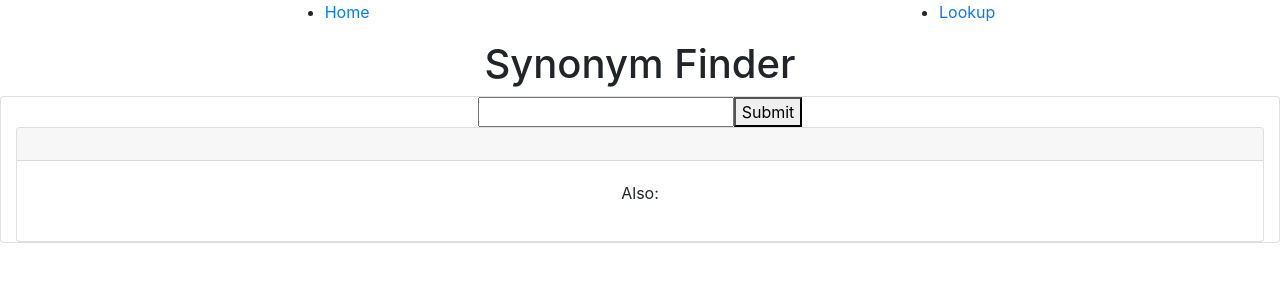
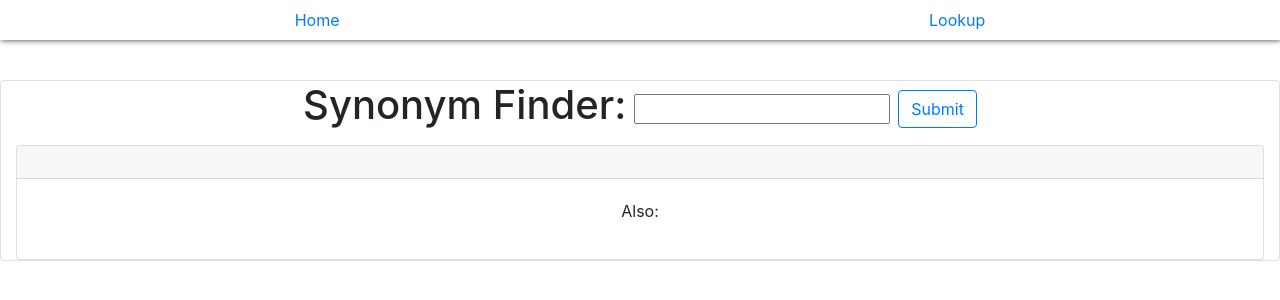
Before and after one commit to dcoco1890/Syno, a React (Create React App) app: page /#/lookup in a window 1280 px wide. Shown: the top 300 px of the page. Built offline with nearby package versions, Linux system fonts and the light colour scheme.

Commit message:
added some styling to the lookup page to make it prettier and easier to see

```diff
--- a/src/App.css
+++ b/src/App.css
@@ -28,3 +28,6 @@
 .ant {
   background-color: red;
 }
+input[type=text]:focus {
+  border: 2px solid rgba(85,85,85, 0.5);
+}
--- a/src/comps/Button.js
+++ b/src/comps/Button.js
@@ -1,7 +1,9 @@
 import React from 'react';
 
 const Button = props => (
-    <button onClick={props.onClick}>
+    <button
+       className='ml-2 btn btn-outline-primary'
+       onClick={props.onClick}>
         Submit
     </button>
 )
--- a/src/comps/Nav.js
+++ b/src/comps/Nav.js
@@ -1,13 +1,15 @@
 import React from 'react';
-
 import {Link} from 'react-router-dom';
-// import About from '../comps/About';
 
 export default function Nav(){
     const styles = {
         ul: {
             display: 'flex',
-            justifyContent: 'space-around'
+            justifyContent: 'space-around',
+            listStyle: 'none',
+            boxShadow: '1px 1px 5px rgba(0,0,0,0.6)',
+            marginBottom: '2.5rem',
+            padding: '.5rem 0'
         }
     }
     return(
--- a/src/pages/Home.js
+++ b/src/pages/Home.js
@@ -7,7 +7,7 @@ class Home extends React.Component{
         return(
             <div>
                 <h1>HI</h1>
-                <p>Click Lookup to find stuff</p>
+                <p>Click Lookup to get started</p>
             </div>
         )
     }
--- a/src/pages/Lookup.js
+++ b/src/pages/Lookup.js
@@ -68,15 +68,17 @@ class Lookup extends React.Component {
 
         return (
             <div>
-                <h1>Synonym Finder</h1>
                 <div className='card'>
                     <form>
+                        <label className='d-flex align-items-center justify-content-center'>
+                        <h1 className='pr-2'>Synonym Finder: </h1>
                         <input
                             type='text'
                             value={this.state.value}
                             name='word'
                             onChange={this.handleChange} />
                         <Button onClick={this.handleClick} />
+                        </label>
                     </form>
                     <div className='container-fluid'>
                         <div className='d-flex flex-column'>
```
